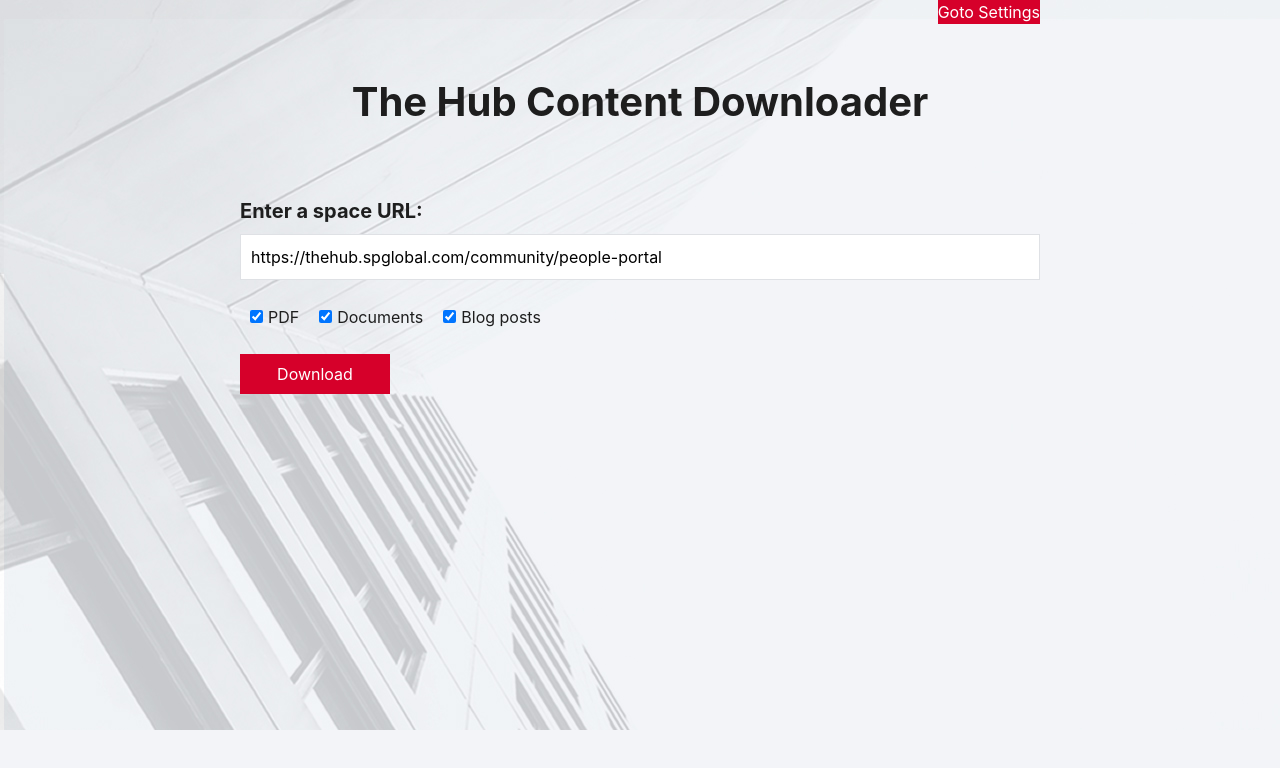
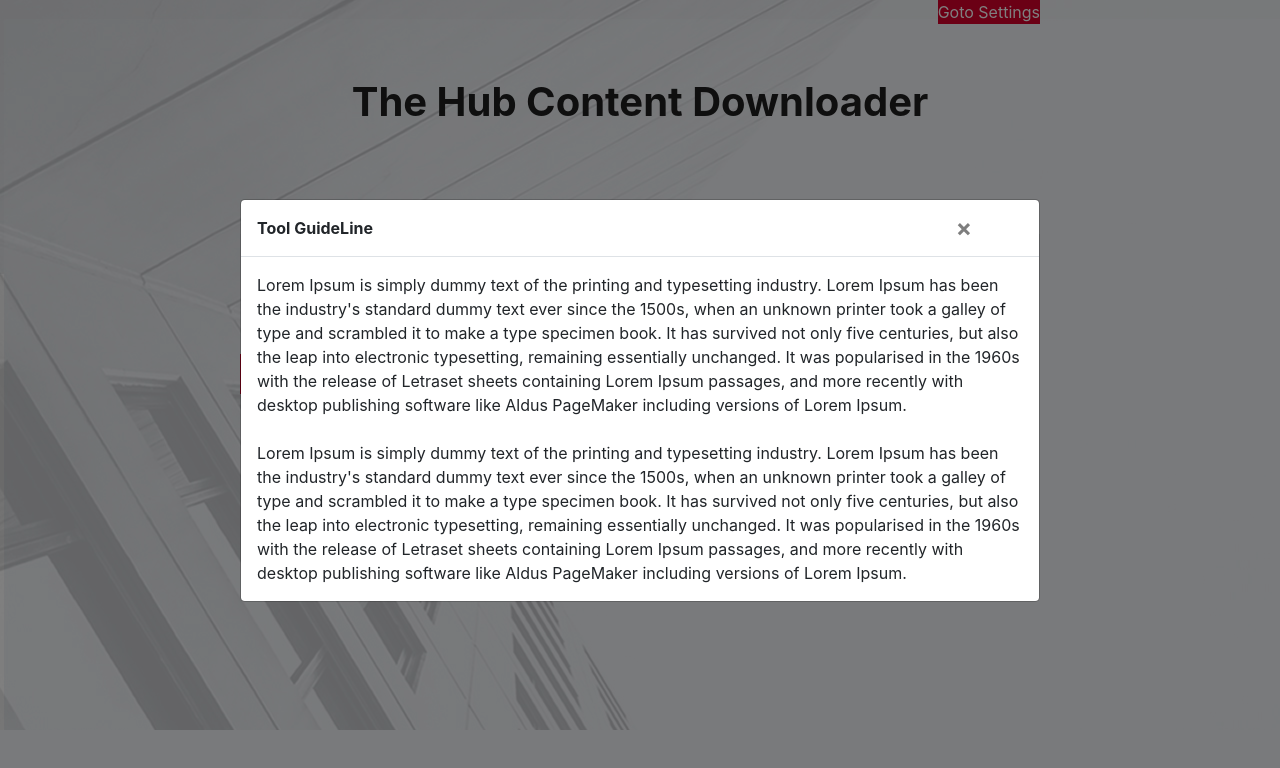
Before and after one commit to muhammadqamar/jivedownload, a React (Create React App) app: page / in a window 1280 px wide. Shown: the top 768 px of the page. Built offline with nearby package versions, Linux system fonts and the light colour scheme.

Commit message:
model added

```diff
--- a/src/App.js
+++ b/src/App.js
@@ -2,7 +2,7 @@
 import axios from "axios";
 import "bootstrap/dist/css/bootstrap.min.css";
 import FileSaver from "file-saver";
-import { Tabs, Tab, Alert } from "react-bootstrap";
+import { Tabs, Modal, Tab, Alert } from "react-bootstrap";
 import "./App.css";
 import { Formik, Field, Form } from "formik";
 function App() {
@@ -10,11 +10,17 @@
   const [loader, setLoader] = useState();
   const [nextbtn, setNext] = useState(null);
   const [spaceId, setSpaceId] = useState(null);
-  const timer = ms => new Promise(res => setTimeout(res, ms))
+  const [show, setShow] = useState(true);
+
+  const handleClose = () => setShow(false);
+  const handleShow = () => setShow(true);
+  const timer = (ms) => new Promise((res) => setTimeout(res, ms));
   const tempArray = [];
-  const onSubmitMain = (url,values) => {
+  const onSubmitMain = (url, values) => {
     axios({
-      url: `https://jivetestingapi.herokuapp.com/getjivedata1?url=${encodeURIComponent(url)}`,
+      url: `https://jivetestingapi.herokuapp.com/getjivedata1?url=${encodeURIComponent(
+        url
+      )}`,
       method: "get",
       headers: {
         Accept: "application/json",
@@ -27,10 +33,8 @@
         return;
       }
 
-
-
-      const lister = response?.data?.list
-      async function load () {
+      const lister = response?.data?.list;
+      async function load() {
         //  response?.data?.list?.map(async function(lister)
         for (var i = 0; i < response?.data?.list.length; i++) {
           if (values.checked.includes(lister[i]?.type?.toLowerCase())) {
@@ -56,7 +60,6 @@
               document.body.appendChild(link);
               link.click();
               document.body.removeChild(link);
-
             } else if (lister[i]?.type?.toLowerCase() === "document") {
               tempArray.push(lister[i]);
               const link = document.createElement("a");
@@ -69,28 +72,27 @@
 
             console.log(tempArray);
           }
-        if (i === response?.data?.list.length-1 ) {
+          if (i === response?.data?.list.length - 1) {
             setAlldata(tempArray);
             setLoader("Love you aamir bhai");
-
           }
           await timer(1000);
-      };
+        }
       }
 
       load();
 
-
-
       if (response?.data?.links?.next) {
-        onSubmitMain(response?.data?.links?.next,values)
+        onSubmitMain(response?.data?.links?.next, values);
       }
     });
   };
   return (
     <div className="App">
       <div className="form-main">
-		<a class="settings" href="#!">Goto Settings</a>
+        <a class="settings" href="#!" onClick={handleShow}>
+          Goto Settings
+        </a>
         <br />
         <br />
         <h2 class="title">The Hub Content Downloader</h2>
@@ -138,7 +140,8 @@
                   setSpaceId(spaceId.data?.placeID);
                   setLoader("your download will start soon, please wait....");
                   onSubmitMain(
-                    `https://thehub.spglobal.com/api/core/v3/places/${spaceId.data?.placeID}/contents?count=100&startIndex=0&abridged=false&includeBlogs=true`,values
+                    `https://thehub.spglobal.com/api/core/v3/places/${spaceId.data?.placeID}/contents?count=100&startIndex=0&abridged=false&includeBlogs=true`,
+                    values
                   );
                 } else {
                   setLoader("spaceid not found, try with another URL");
@@ -210,8 +213,13 @@
                   <Field type="checkbox" name="checked" value="document" />
                   Documents
                 </label>
-                <label style={{ display: 'none'}}>
-                  <Field type="checkbox" name="checked" disabled value="video" />
+                <label style={{ display: "none" }}>
+                  <Field
+                    type="checkbox"
+                    name="checked"
+                    disabled
+                    value="video"
+                  />
                   Videos
                 </label>
                 <label>
@@ -374,6 +382,40 @@
           loader && <Alert variant="primary">{loader}</Alert>
         )}
       </div>
+      <Modal
+        show={show}
+        onHide={handleClose}
+        size="lg"
+        aria-labelledby="contained-modal-title-vcenter"
+        centered
+      >
+        <Modal.Header closeButton>
+          <strong> Tool GuideLine</strong>
+        </Modal.Header>
+
+        <Modal.Body>
+          Lorem Ipsum is simply dummy text of the printing and typesetting
+          industry. Lorem Ipsum has been the industry's standard dummy text ever
+          since the 1500s, when an unknown printer took a galley of type and
+          scrambled it to make a type specimen book. It has survived not only
+          five centuries, but also the leap into electronic typesetting,
+          remaining essentially unchanged. It was popularised in the 1960s with
+          the release of Letraset sheets containing Lorem Ipsum passages, and
+          more recently with desktop publishing software like Aldus PageMaker
+          including versions of Lorem Ipsum.
+          <br />
+          <br />
+          Lorem Ipsum is simply dummy text of the printing and typesetting
+          industry. Lorem Ipsum has been the industry's standard dummy text ever
+          since the 1500s, when an unknown printer took a galley of type and
+          scrambled it to make a type specimen book. It has survived not only
+          five centuries, but also the leap into electronic typesetting,
+          remaining essentially unchanged. It was popularised in the 1960s with
+          the release of Letraset sheets containing Lorem Ipsum passages, and
+          more recently with desktop publishing software like Aldus PageMaker
+          including versions of Lorem Ipsum.
+        </Modal.Body>
+      </Modal>
     </div>
   );
 }
```
Lines whose indentation alone changed are shown as unchanged.
